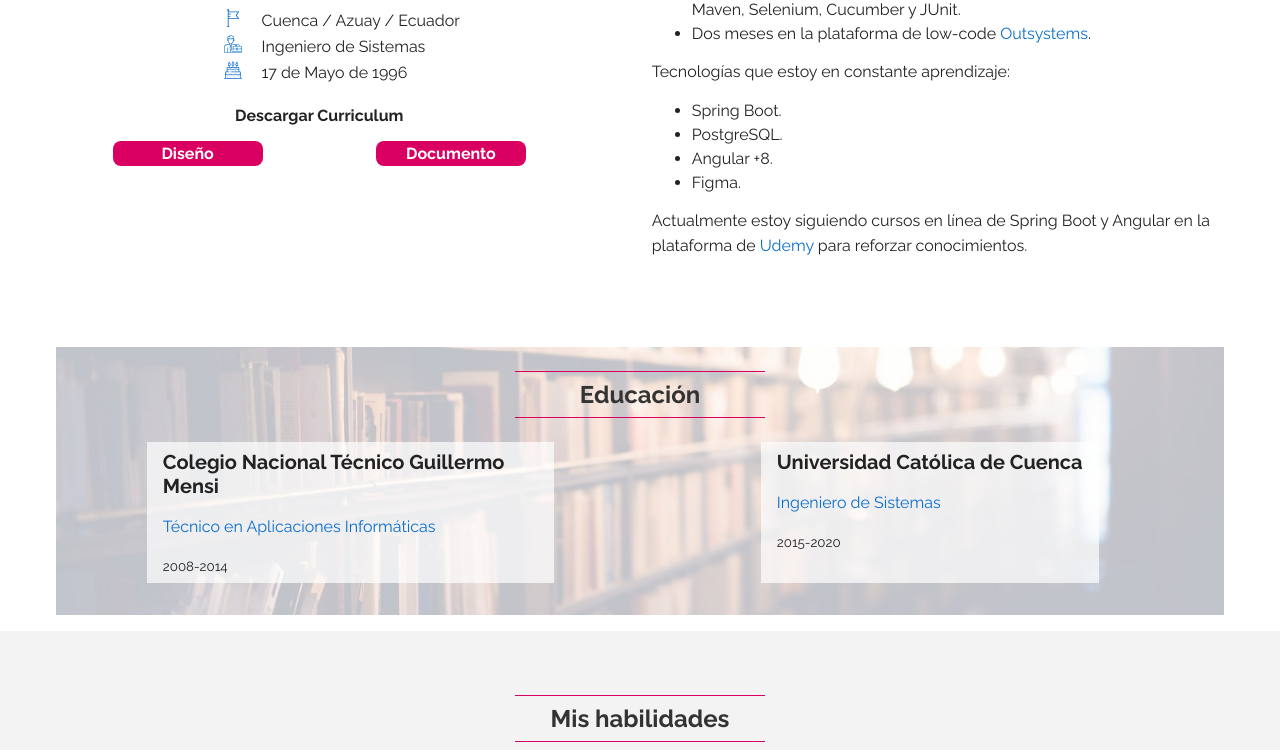
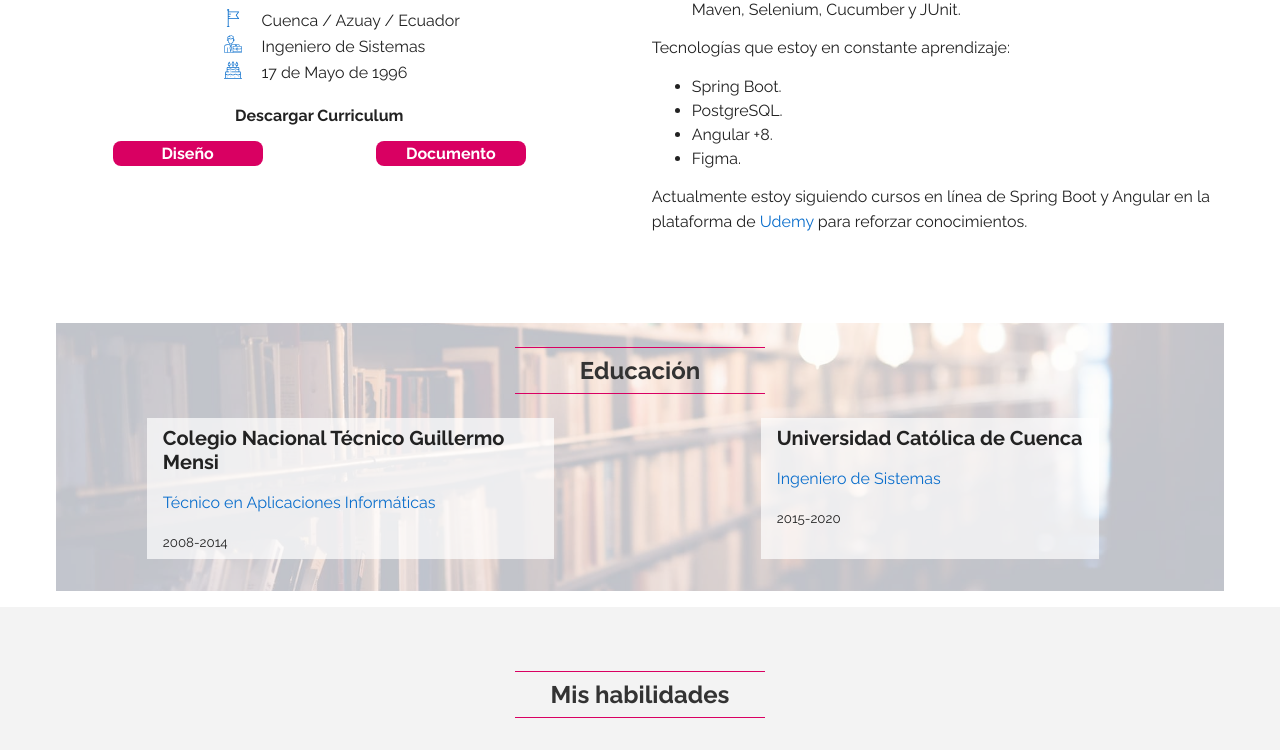
Before and after one commit to Chrisxavix/welcome, a plain HTML site: page index.html in a window 1280 px wide. Shown: the part 1300-2050 px from the top of the page. Drawn offline with Linux system fonts and the light colour scheme.

Commit message:
feat: update profile

```diff
--- a/index.html
+++ b/index.html
@@ -190,9 +190,6 @@
                 </li>
                 <li class="mgn-bttm">
                     Siete meses en automatización de procesos contables con Java 8 - Maven, Selenium, Cucumber y JUnit.
-                </li>
-                <li class="mgn-bttm">
-                    Dos meses en la plataforma de low-code <a class="about-link" target="__blank" rel="noopener" href="https://www.outsystems.com/"> Outsystems</a>.
                 </li>
             </ul>
 
```
